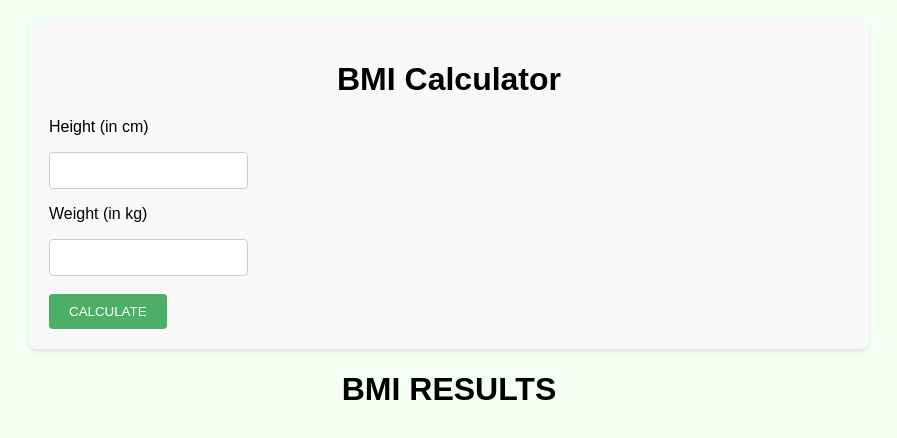
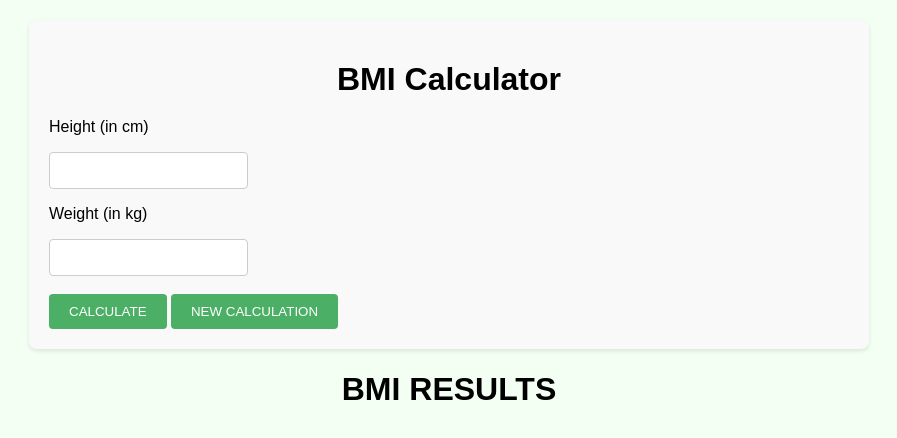
Before and after one commit to mudauml15/BMI_Calculator, a plain HTML site: page index.html in a window 1280 px wide. Shown: the whole page, without its empty margins (191-1088 px from the left). Drawn offline with Linux system fonts and the light colour scheme.

Commit message:
added a reset button

```diff
--- a/index.html
+++ b/index.html
@@ -20,11 +20,15 @@
       <br />
       <br />
 
+      <button onclick='calculateBodyMass()' id="btn">CALCULATE </button>
+      <button onclick=" resetCalculation ()" id = "button"> NEW CALCULATION</button>
 
-      <button onclick='calculateBodyMass()' id="btn">CALCULATE </button>
+
 
 
     </div>
+
+
 
     <h1>BMI RESULTS</h1>
 
```
